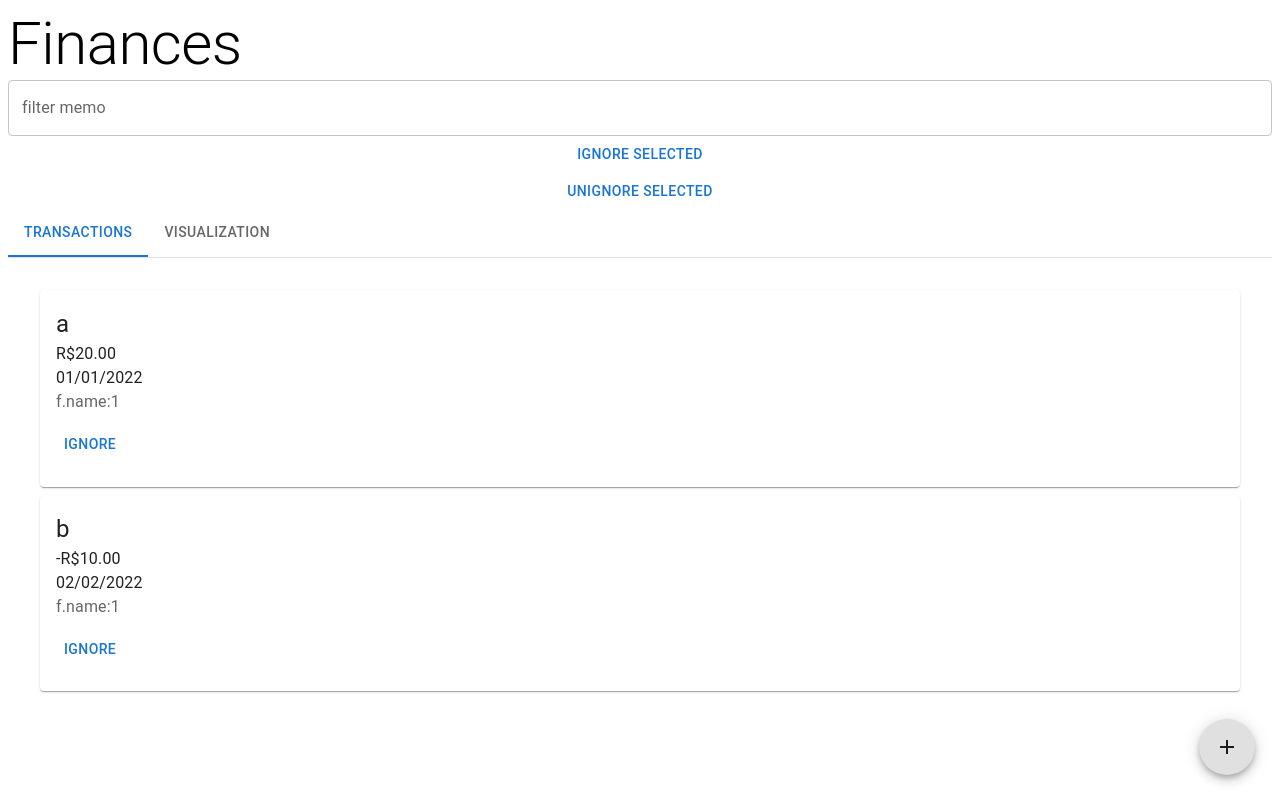
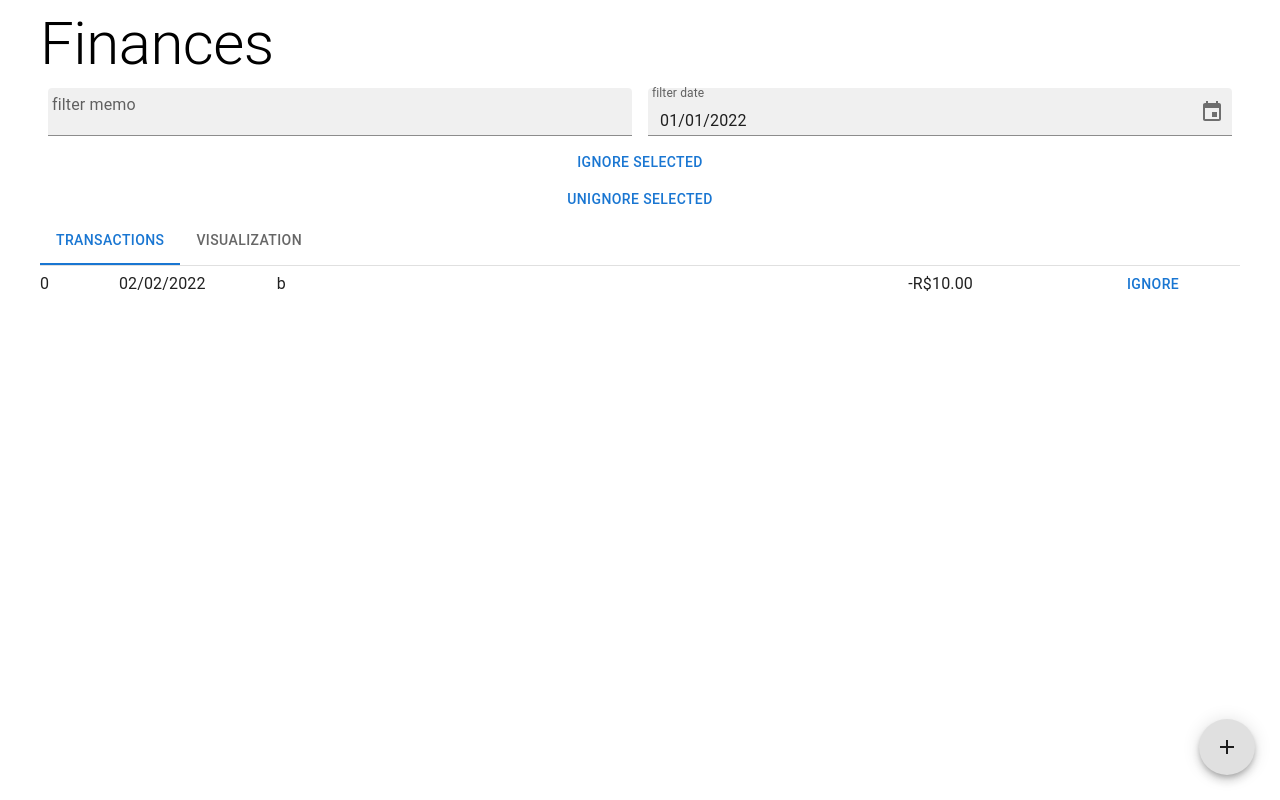
Before and after one commit to luism6n/finances-app, a React (Create React App) app: page / in a window 1280 px wide. Built offline with nearby package versions, Linux system fonts and the light colour scheme.

Commit message:
add date filter, change filter behavior in Visualization and style ignored transactions more clearly

```diff
--- a/package.json
+++ b/package.json
@@ -8,16 +8,19 @@
     "@mui/icons-material": "^5.8.4",
     "@mui/lab": "^5.0.0-alpha.86",
     "@mui/material": "^5.8.4",
+    "@mui/x-date-pickers": "^5.0.0-alpha.7",
     "@testing-library/jest-dom": "^5.16.4",
     "@testing-library/react": "^13.3.0",
     "@testing-library/user-event": "^13.5.0",
     "csv-parser": "^3.0.0",
     "d3": "^7.4.4",
+    "date-fns": "^2.28.0",
     "moment": "^2.29.3",
     "nanoid": "^4.0.0",
     "react": "^18.2.0",
     "react-dom": "^18.2.0",
     "react-scripts": "5.0.1",
+    "react-window": "^1.8.7",
     "web-vitals": "^2.1.4"
   },
   "scripts": {
--- a/src/App.js
+++ b/src/App.js
@@ -1,9 +1,14 @@
 import { TabContext, TabList, TabPanel } from "@mui/lab";
 import { Box, Button, Stack, Tab, TextField, Typography } from "@mui/material";
+import { DesktopDatePicker } from "@mui/x-date-pickers";
+import { LocalizationProvider } from "@mui/x-date-pickers/LocalizationProvider";
+import { AdapterDateFns } from "@mui/x-date-pickers/AdapterDateFns";
+import moment from "moment";
 import { useState } from "react";
 import Transactions from "./Transactions";
 import useTransactions from "./useTransactions";
 import Visualization from "./Visualization";
+import * as d3 from "d3";
 
 function App() {
   const [tab, setTab] = useState("1");
@@ -16,10 +21,19 @@ function App() {
     setUnfiltered,
     setOpenFiles,
   } = useTransactions();
+  const [filterDate, setFilterDate] = useState(
+    d3.min(unfiltered, (t) => t.date)
+  );
 
-  const filtered = unfiltered.filter((t) =>
-    t.memo.toLowerCase().includes(filterMemo)
-  );
+  function filter(transactions) {
+    const filtered = transactions
+      .filter((t) => t.memo.toLowerCase().includes(filterMemo))
+      .filter((t) => t.date > filterDate);
+
+    return filtered;
+  }
+
+  const filtered = filter(unfiltered);
 
   function ignoreSelected() {
     ignore(filtered);
@@ -30,13 +44,37 @@ function App() {
   }
 
   return (
-    <Stack sx={{ height: "98vh", padding: "1vh" }}>
+    <Stack
+      sx={{ margin: "auto", height: "98vh", padding: "1vh", maxWidth: 1200 }}
+    >
       <Typography variant="h2">Finances</Typography>
-      <TextField
-        value={filterMemo}
-        onChange={(e) => setFilterMemo(e.target.value)}
-        label="filter memo"
-      />
+
+      <Stack sx={{ flexDirection: "row" }}>
+        <TextField
+          sx={{ flex: 1, p: 1 }}
+          variant="filled"
+          size="small"
+          value={filterMemo}
+          onChange={(e) => setFilterMemo(e.target.value)}
+          label="filter memo"
+        />
+        <LocalizationProvider dateAdapter={AdapterDateFns}>
+          <DesktopDatePicker
+            label="filter date"
+            inputFormat="dd/MM/yyyy"
+            value={filterDate}
+            onChange={(d) => setFilterDate(moment(d))}
+            renderInput={(params) => (
+              <TextField
+                sx={{ flex: 1, p: 1 }}
+                variant="filled"
+                size="small"
+                {...params}
+              />
+            )}
+          />
+        </LocalizationProvider>
+      </Stack>
       <Button onClick={ignoreSelected}>Ignore selected</Button>
       <Button onClick={unignoreSelected}>Unignore selected</Button>
       <TabContext value={tab}>
@@ -49,10 +87,7 @@ function App() {
             <Tab label="Visualization" value="2" />
           </TabList>
         </Box>
-        <TabPanel
-          sx={{ overflow: "hidden", height: "100%", overflowY: "scroll" }}
-          value="1"
-        >
+        <TabPanel sx={{ overflow: "hidden", height: "100%", p: 0 }} value="1">
           <Transactions
             transactions={filtered}
             ignore={ignore}
@@ -62,8 +97,8 @@ function App() {
           />
         </TabPanel>
         <TabPanel sx={{ overflow: "hidden", height: "100%" }} value="2">
-          {transactions.length > 0 ? (
-            <Visualization transactions={transactions} />
+          {filter(transactions).length > 0 ? (
+            <Visualization transactions={filter(transactions)} />
           ) : (
             "Select at least one transaction"
           )}
--- a/src/TransactionCard.js
+++ b/src/TransactionCard.js
@@ -1,4 +1,5 @@
-import { Button, Card, CardContent, Typography } from "@mui/material";
+import { Button, Card, CardContent, Stack, Typography } from "@mui/material";
+import { Box } from "@mui/system";
 import React from "react";
 
 function formatMoney(s) {
@@ -10,29 +11,45 @@ function formatMoney(s) {
   return formatter.format(s);
 }
 
-export default function TransactionCard({ t, ignore, unignore }) {
+export default function TransactionCard({ index, t, ignore, unignore }) {
   if (!t.date) console.warn(t);
 
   let color = "text.primary";
+  let textDecoration = "none";
   if (t.ignored) {
+    textDecoration = "line-through";
     color = "text.secondary";
   }
 
   return (
-    <Card sx={{ margin: 1 }}>
-      <CardContent sx={{ color: color }}>
-        <Typography sx={{ fontSize: "1.5em" }}>{t.memo}</Typography>
-        <Typography>{formatMoney(t.amount)}</Typography>
-        <Typography>{t.date.format("DD/MM/YYYY")}</Typography>
-        <Typography sx={{ mb: 1.5 }} color="text.secondary">
-          {t.fileName}:{t.sequence}
-        </Typography>
-        {t.ignored ? (
-          <Button onClick={() => unignore(t)}>Unignore</Button>
-        ) : (
-          <Button onClick={() => ignore(t)}>Ignore</Button>
-        )}
-      </CardContent>
-    </Card>
+    <Stack
+      sx={{
+        flexDirection: "row",
+        justifyContent: "space-between",
+        alignItems: "center",
+      }}
+    >
+      <Typography color={color} sx={{ flex: 0.5 }}>
+        {index}
+      </Typography>
+      <Typography color={color} sx={{ textDecoration, flex: 1 }}>
+        {t.date.format("DD/MM/YYYY")}
+      </Typography>
+      <Typography color={color} sx={{ textDecoration, flex: 4 }}>
+        {t.memo}
+      </Typography>
+      <Typography align="left" color={color} sx={{ textDecoration, flex: 1 }}>
+        {formatMoney(t.amount)}
+      </Typography>
+      {t.ignored ? (
+        <Button sx={{ flex: 1 }} onClick={() => unignore(t)}>
+          Unignore
+        </Button>
+      ) : (
+        <Button sx={{ flex: 1 }} onClick={() => ignore(t)}>
+          Ignore
+        </Button>
+      )}
+    </Stack>
   );
 }
--- a/src/Transactions.js
+++ b/src/Transactions.js
@@ -1,8 +1,10 @@
 import { Add } from "@mui/icons-material";
-import { Fab } from "@mui/material";
+import { Box, Fab } from "@mui/material";
 import React, { Fragment, useState } from "react";
 import FileSelector from "./FileSelector.js";
 import TransactionCard from "./TransactionCard.js";
+import { FixedSizeList as List } from "react-window";
+import useSize from "./useSize.js";
 
 export default function Transactions({
   transactions,
@@ -12,34 +14,41 @@ export default function Transactions({
   setOpenFiles,
 }) {
   const [fileSelectorOpen, setFileSelectorOpen] = useState(false);
+  const { ref, width, height } = useSize();
 
   function openFileSelector() {
     setFileSelectorOpen(true);
   }
 
   function orderTransactions(t1, t2) {
-    if (t1.ignored && !t2.ignored) {
-      return 1;
-    } else if (t2.ignored && !t1.ignored) {
-      return -1;
-    }
-
     return t1.id.localeCompare(t2.id);
   }
 
+  const sortedTransactions = transactions.sort(orderTransactions);
+
+  const Row = ({ index, style }) => (
+    <div style={style}>
+      <TransactionCard
+        index={index}
+        key={sortedTransactions[index].id}
+        t={sortedTransactions[index]}
+        ignore={ignore}
+        unignore={unignore}
+      />
+    </div>
+  );
+
   return (
-    <Fragment>
-      {transactions
-        .sort(orderTransactions)
-        .slice(-10)
-        .map((t) => (
-          <TransactionCard
-            key={t.id}
-            t={t}
-            ignore={ignore}
-            unignore={unignore}
-          />
-        ))}
+    <Box ref={ref} sx={{ width: "100%", height: "100%" }}>
+      <List
+        className="List"
+        height={height}
+        itemCount={sortedTransactions.length}
+        itemSize={75}
+        width={width}
+      >
+        {Row}
+      </List>
       <Fab sx={{ position: "absolute", bottom: 25, right: 25 }}>
         <Add onClick={openFileSelector} />
       </Fab>
@@ -49,6 +58,6 @@ export default function Transactions({
         setUnfiltered={setUnfiltered}
         setOpenFiles={setOpenFiles}
       ></FileSelector>
-    </Fragment>
+    </Box>
   );
 }
--- a/src/useSize.js
+++ b/src/useSize.js
@@ -1,8 +1,8 @@
 import { useEffect, useRef, useState } from "react";
 
 function useSize() {
-  const [width, setWidth] = useState(null);
-  const [height, setHeight] = useState(null);
+  const [width, setWidth] = useState(0);
+  const [height, setHeight] = useState(0);
   const ref = useRef();
 
   useEffect(() => {
--- a/src/useTransactions.js
+++ b/src/useTransactions.js
@@ -50,8 +50,16 @@ function useTransactions() {
     ]);
   }
 
+  function makeArray(x) {
+    if (!Array.isArray(x)) {
+      return [x];
+    }
+
+    return x;
+  }
+
   function ignore(newIgnored) {
-    newIgnored = newIgnored.map((t) => {
+    newIgnored = makeArray(newIgnored).map((t) => {
       return {
         ...t,
         ignored: true,
@@ -62,7 +70,7 @@ function useTransactions() {
   }
 
   function unignore(newUnignored) {
-    newUnignored = newUnignored.map((t) => {
+    newUnignored = makeArray(newUnignored).map((t) => {
       return {
         ...t,
         ignored: false,
```
Also changed, not shown: 2 other files (tests, documents, lock files or other folders).
